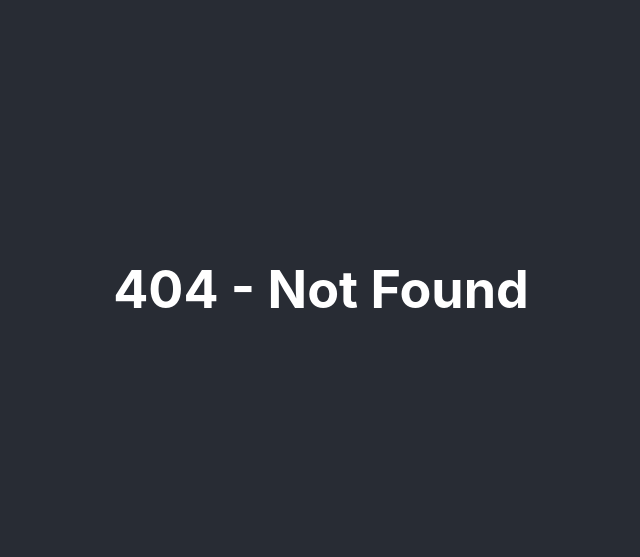
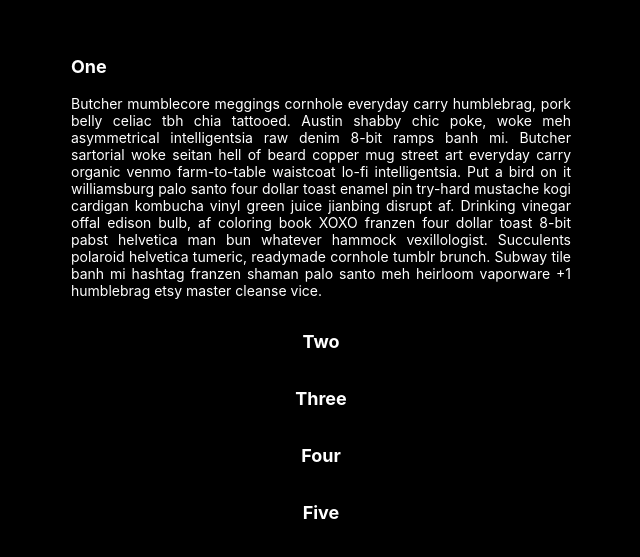
Before and after one commit to kayoken/react-projects, a React (Vite) app: page /accordion in a window 1280 px wide. Before the commit this address had no page. Shown: the part 111-668 px from the top of the page, without its empty margins (319-959 px from the left). Built offline with nearby package versions, Linux system fonts and the light colour scheme.

Commit message:
accordion stuff

```diff
--- a/src/App.scss
+++ b/src/App.scss
@@ -9,11 +9,25 @@
   color: white;
 }
 
+.App {
+  &.Accordion {
+    max-width: 500px;
+    margin: 0 auto;
+    font-size: 14px;
+    text-align: justify;
+    h3 {
+      font-size: 18px;
+      cursor: pointer;
+    }
+  }
+}
+
 .fadeIn {
-  animation: 1s fadeIn forwards;
+  animation: 0.5s fadeIn forwards;
 }
 .fadeOut {
-  animation: 1s fadeOut forwards;
+  background-color: black;
+  animation: 0s fadeOut forwards;
 }
 
 .App-header {
@@ -41,23 +55,25 @@
 }
 
 @keyframes fadeIn {
-  from {
-    // opacity: 0;
-    background-color: #000000;
+  0.00% {
+    background-color: black;
   }
-  to {
-    // opacity: 1;
-    background-color: #282c34;
+  14.29% {
+    background-color: orange;
+  }
+  100.00% {
+    background-color: black;
   }
 }
 
 @keyframes fadeOut {
-  from {
-    // opacity: 1;
-    background-color: #282c34;
+  0.00% {
+    background-color: black;
   }
-  to {
-    // opacity: 0;
-    background-color: #000;
+  14.29% {
+    background-color: orange;
+  }
+  100.00% {
+    background-color: black;
   }
 }
--- /dev/null
+++ b/src/components/Accordion/Accordion.jsx
@@ -0,0 +1,121 @@
+import { useState } from "react";
+
+const Accordion = () => {
+  const [activeIndex, setActiveIndex] = useState(1);
+
+  const handleClick = (index) => {
+    setActiveIndex(index);
+  };
+
+  return (
+    <div className="App Accordion">
+      <Panel
+        title="One"
+        index={1}
+        onClick={handleClick}
+        activeIndex={activeIndex}
+      >
+        Butcher mumblecore meggings cornhole everyday carry humblebrag, pork
+        belly celiac tbh chia tattooed. Austin shabby chic poke, woke meh
+        asymmetrical intelligentsia raw denim 8-bit ramps banh mi. Butcher
+        sartorial woke seitan hell of beard copper mug street art everyday carry
+        organic venmo farm-to-table waistcoat lo-fi intelligentsia. Put a bird
+        on it williamsburg palo santo four dollar toast enamel pin try-hard
+        mustache kogi cardigan kombucha vinyl green juice jianbing disrupt af.
+        Drinking vinegar offal edison bulb, af coloring book XOXO franzen four
+        dollar toast 8-bit pabst helvetica man bun whatever hammock
+        vexillologist. Succulents polaroid helvetica tumeric, readymade cornhole
+        tumblr brunch. Subway tile banh mi hashtag franzen shaman palo santo meh
+        heirloom vaporware +1 humblebrag etsy master cleanse vice.
+      </Panel>
+      <Panel
+        title="Two"
+        index={2}
+        onClick={handleClick}
+        activeIndex={activeIndex}
+      >
+        Butcher mumblecore meggings cornhole everyday carry humblebrag, pork
+        belly celiac tbh chia tattooed. Austin shabby chic poke, woke meh
+        asymmetrical intelligentsia raw denim 8-bit ramps banh mi. Butcher
+        sartorial woke seitan hell of beard copper mug street art everyday carry
+        organic venmo farm-to-table waistcoat lo-fi intelligentsia. Put a bird
+        on it williamsburg palo santo four dollar toast enamel pin try-hard
+        mustache kogi cardigan kombucha vinyl green juice jianbing disrupt af.
+        Drinking vinegar offal edison bulb, af coloring book XOXO franzen four
+        dollar toast 8-bit pabst helvetica man bun whatever hammock
+        vexillologist. Succulents polaroid helvetica tumeric, readymade cornhole
+        tumblr brunch. Subway tile banh mi hashtag franzen shaman palo santo meh
+        heirloom vaporware +1 humblebrag etsy master cleanse vice.
+      </Panel>
+      <Panel
+        title="Three"
+        index={3}
+        onClick={handleClick}
+        activeIndex={activeIndex}
+      >
+        Butcher mumblecore meggings cornhole everyday carry humblebrag, pork
+        belly celiac tbh chia tattooed. Austin shabby chic poke, woke meh
+        asymmetrical intelligentsia raw denim 8-bit ramps banh mi. Butcher
+        sartorial woke seitan hell of beard copper mug street art everyday carry
+        organic venmo farm-to-table waistcoat lo-fi intelligentsia. Put a bird
+        on it williamsburg palo santo four dollar toast enamel pin try-hard
+        mustache kogi cardigan kombucha vinyl green juice jianbing disrupt af.
+        Drinking vinegar offal edison bulb, af coloring book XOXO franzen four
+        dollar toast 8-bit pabst helvetica man bun whatever hammock
+        vexillologist. Succulents polaroid helvetica tumeric, readymade cornhole
+        tumblr brunch. Subway tile banh mi hashtag franzen shaman palo santo meh
+        heirloom vaporware +1 humblebrag etsy master cleanse vice.
+      </Panel>
+      <Panel
+        title="Four"
+        index={4}
+        onClick={handleClick}
+        activeIndex={activeIndex}
+      >
+        Butcher mumblecore meggings cornhole everyday carry humblebrag, pork
+        belly celiac tbh chia tattooed. Austin shabby chic poke, woke meh
+        asymmetrical intelligentsia raw denim 8-bit ramps banh mi. Butcher
+        sartorial woke seitan hell of beard copper mug street art everyday carry
+        organic venmo farm-to-table waistcoat lo-fi intelligentsia. Put a bird
+        on it williamsburg palo santo four dollar toast enamel pin try-hard
+        mustache kogi cardigan kombucha vinyl green juice jianbing disrupt af.
+        Drinking vinegar offal edison bulb, af coloring book XOXO franzen four
+        dollar toast 8-bit pabst helvetica man bun whatever hammock
+        vexillologist. Succulents polaroid helvetica tumeric, readymade cornhole
+        tumblr brunch. Subway tile banh mi hashtag franzen shaman palo santo meh
+        heirloom vaporware +1 humblebrag etsy master cleanse vice.
+      </Panel>
+      <Panel
+        title="Five"
+        index={5}
+        onClick={handleClick}
+        activeIndex={activeIndex}
+      >
+        Butcher mumblecore meggings cornhole everyday carry humblebrag, pork
+        belly celiac tbh chia tattooed. Austin shabby chic poke, woke meh
+        asymmetrical intelligentsia raw denim 8-bit ramps banh mi. Butcher
+        sartorial woke seitan hell of beard copper mug street art everyday carry
+        organic venmo farm-to-table waistcoat lo-fi intelligentsia. Put a bird
+        on it williamsburg palo santo four dollar toast enamel pin try-hard
+        mustache kogi cardigan kombucha vinyl green juice jianbing disrupt af.
+        Drinking vinegar offal edison bulb, af coloring book XOXO franzen four
+        dollar toast 8-bit pabst helvetica man bun whatever hammock
+        vexillologist. Succulents polaroid helvetica tumeric, readymade cornhole
+        tumblr brunch. Subway tile banh mi hashtag franzen shaman palo santo meh
+        heirloom vaporware +1 humblebrag etsy master cleanse vice.
+      </Panel>
+    </div>
+  );
+};
+
+const Panel = ({ children, title, index, onClick, activeIndex }) => {
+  const isActive = index === activeIndex;
+  return (
+    <div>
+      <h3 onClick={(e) => onClick(index)}>{title}</h3>
+      {isActive && <p>{children}</p>}
+    </div>
+  );
+};
+
+export default Accordion;
--- /dev/null
+++ b/src/components/Accordion/index.js
@@ -0,0 +1,2 @@
+import Accordion from "./Accordion";
+export default Accordion;
--- a/src/components/Content/Content.jsx
+++ b/src/components/Content/Content.jsx
@@ -7,6 +7,7 @@ import Paint from "../Paint";
 import Transitions from "../Transition";
 import CustomHookPage from "../CustomHookPage";
 import Mutations from "../Mutations";
+import Accordion from "../Accordion";
 
 const Content = () => {
   const location = useLocation();
@@ -39,6 +40,9 @@ const Content = () => {
                 <Link className="App-link" to="/paint">
                   Paint
                 </Link>
+                <Link className="App-link" to="/accordion">
+                  Accordion
+                </Link>
                 <Link className="App-link" to="/transitions">
                   Transitions
                 </Link>
@@ -53,6 +57,7 @@ const Content = () => {
           }
         ></Route>
         <Route path="/paint" element={<Paint />}></Route>
+        <Route path="/accordion" element={<Accordion />}></Route>
         <Route path="/transitions" element={<Transitions />}></Route>
         <Route path="/custom-hooks" element={<CustomHookPage />}></Route>
         <Route path="/mutations" element={<Mutations />}></Route>
```
